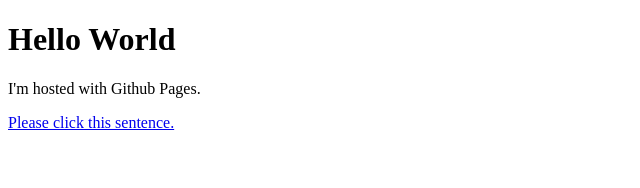
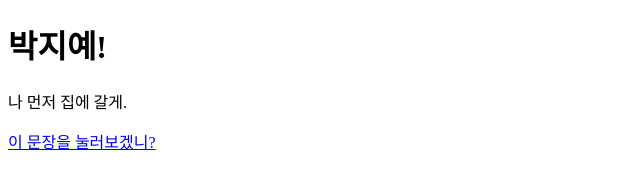
Before and after one commit to joo0421/java1, a plain HTML site: page index.html in a window 1280 px wide. Shown: the whole page, without its empty margins (0-640 px from the left). Drawn offline with Linux system fonts and the light colour scheme.

Commit message:
Update index.html

```diff
--- a/index.html
+++ b/index.html
@@ -1,8 +1,8 @@
 <!DOCTYPE html>
 <html>
 <body>
-<h1>Hello World</h1>
-<p>I'm hosted with Github Pages.</p>
-  <a href="ex2.html"> Please click this sentence. </a>
+<h1>박지예!</h1>
+<p>나 먼저 집에 갈게.</p>
+  <a href="ex2.html"> 이 문장을 눌러보겠니? </a>
 </body>
 </html>
```
